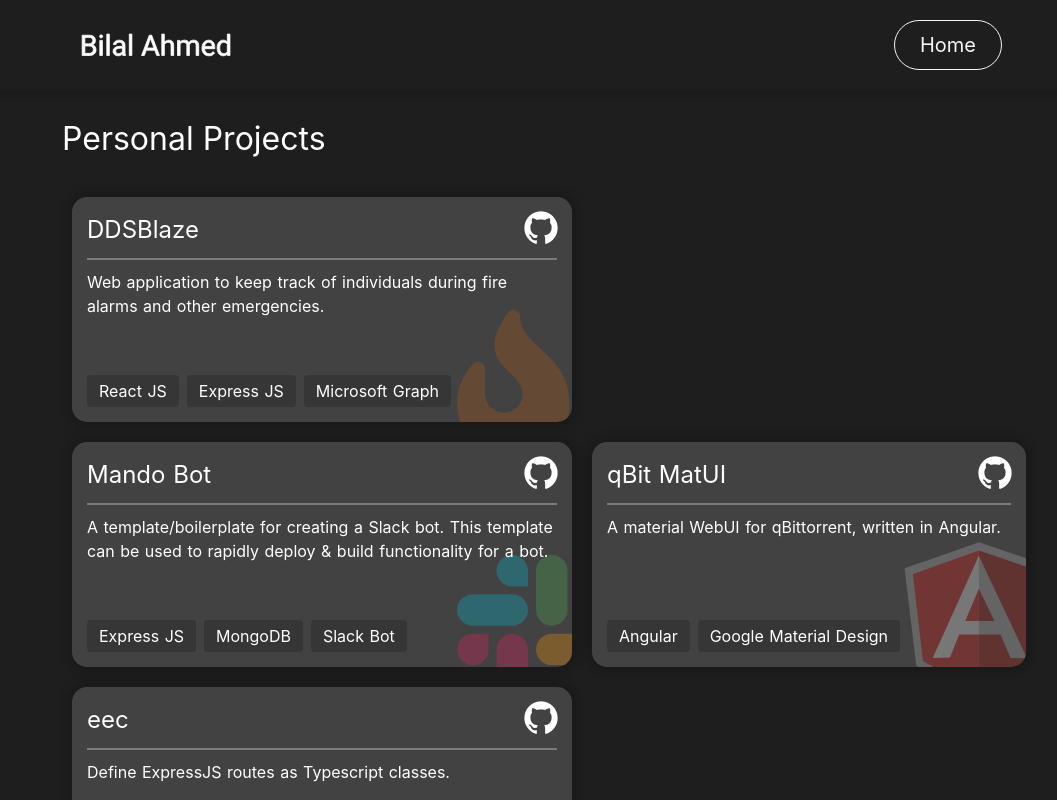
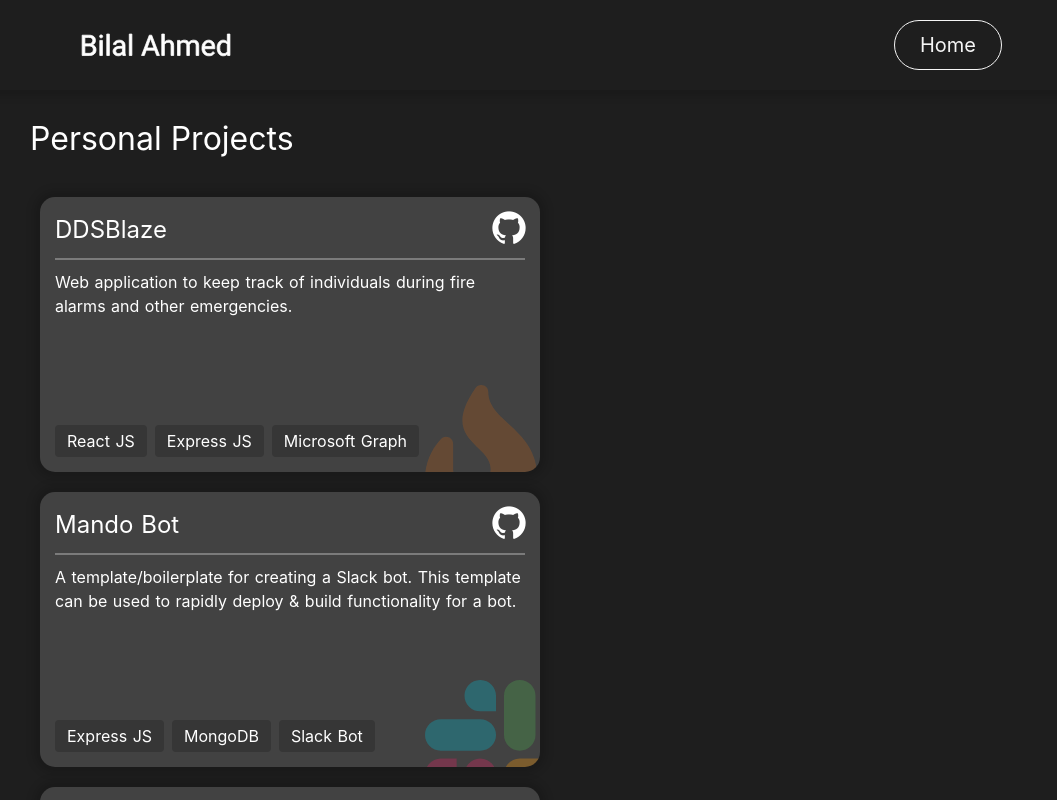
Before and after one commit to bill-ahmed/billahmed, a Vue app: page / in a window 1280 px wide. Both pictures are taken after a click on the button "Projects". Shown: the whole page, without its empty margins (91-1148 px from the left). Built offline with nearby package versions, Linux system fonts and the light colour scheme.

Commit message:
shorten projects section, update styles

```diff
--- a/src/components/Projects.vue
+++ b/src/components/Projects.vue
@@ -47,7 +47,7 @@ export default {
 <style scoped>
 .projects-container {
   padding: 25px;
-  width: 80%;
+  width: 85%;
   min-width: 420px;
 }
 
--- a/src/components/shared/ProjectData.json
+++ b/src/components/shared/ProjectData.json
@@ -24,14 +24,6 @@
       "bg_icon": "microchip-solid.svg",
       "type": "academic"
     },
-    {
-      "name": "Maze Solver",
-      "description": "An implementation of Dijkstra's Algorithm that finds the shortest (and only) path to solving a maze.",
-      "tags": ["Python", "PIL", "Dijkstra"],
-      "github": "https://github.com/bill-ahmed/Maze-Solver",
-      "bg_icon": "maze.svg",
-      "type": "academic"
-    },
 
     {
       "name": "DDSBlaze",
@@ -56,14 +48,6 @@
       "github": "https://github.com/bill-ahmed/qbit-matUI",
       "bg_icon": "angular-icon.svg",
       "type": "personal"
-    },
-    {
-      "name": "eec",
-      "description": "Define ExpressJS routes as Typescript classes.",
-      "tags": ["Express JS", "ES6 Decorators"],
-      "github": "https://github.com/bill-ahmed/eec",
-      "bg_icon": "",
-      "type": "personal"
     }
   ]
 }
--- a/src/components/shared/ProjectTile.vue
+++ b/src/components/shared/ProjectTile.vue
@@ -44,11 +44,8 @@ export default {
 
   background: #424242;
 
-  flex-grow: 1;
-
-  min-height: 225px;
-  max-width: 500px;
-  min-width: 350px;
+  width: 500px;
+  min-height: 275px;
 
   border-radius: 15px;
 
```
